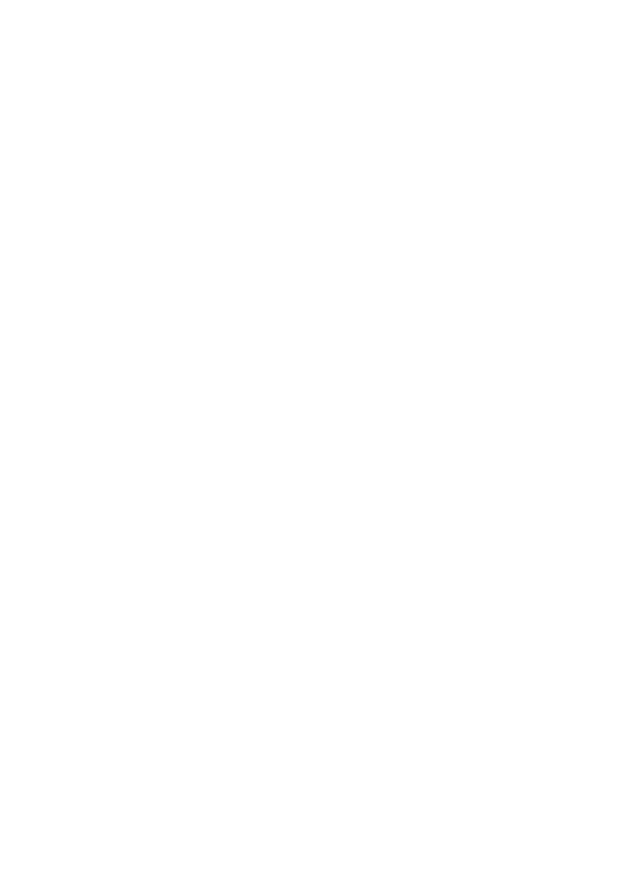
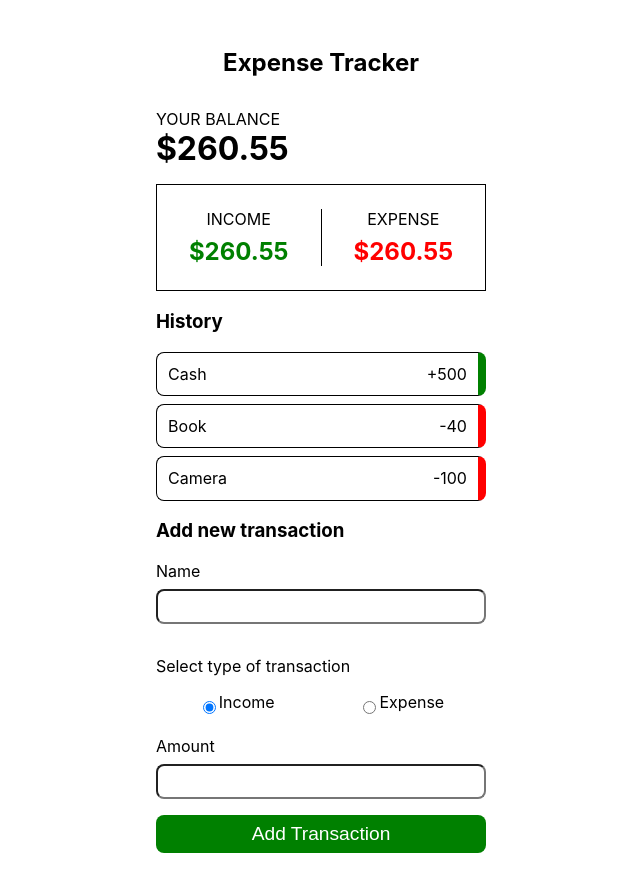
Before and after one commit to maanizfar/expense-tracker, a React (Create React App) app: page / in a window 1280 px wide. Shown: the whole page, without its empty margins (319-959 px from the left). Before the commit the page ends 800 px from the top, so only its background shows below. Built offline with nearby package versions, Linux system fonts and the light colour scheme.

Commit message:
create components

```diff
--- a/src/App.js
+++ b/src/App.js
@@ -1,7 +1,46 @@
 import React from "react";
+import styled from "styled-components";
+import Balance from "./components/Balance";
+import IncomeExpenses from "./components/IncomeExpenses";
+import History from "./components/History";
+import AddTransaction from "./components/AddTransaction";
+
+const Page = styled.main`
+  display: flex;
+  flex-direction: column;
+  justify-content: center;
+  align-items: center;
+  width: 100%;
+  min-height: 100vh;
+`;
+
+const Container = styled.div`
+  padding: 2rem;
+  max-width: 600px;
+`;
+
+const Header = styled.h1`
+  text-align: center;
+  font-size: 1.5rem;
+  margin-bottom: 32px;
+`;
 
 function App() {
-  return <div></div>;
+  return (
+    <Page>
+      <Container>
+        <Header>Expense Tracker</Header>
+
+        <Balance />
+
+        <IncomeExpenses />
+
+        <History />
+
+        <AddTransaction />
+      </Container>
+    </Page>
+  );
 }
 
 export default App;
--- /dev/null
+++ b/src/components/AddTransaction.js
@@ -0,0 +1,76 @@
+import React from "react";
+import styled from "styled-components";
+
+const FormGroup = styled.div`
+  margin-bottom: 1rem;
+  display: flex;
+  flex-direction: column;
+
+  label {
+    margin-bottom: 8px;
+  }
+
+  div {
+    display: flex;
+    justify-content: space-around;
+  }
+`;
+
+const TextInput = styled.input`
+  padding: 0.5rem;
+  border-radius: 8px;
+`;
+
+const Button = styled.button`
+  padding: 0.5rem;
+  width: 100%;
+  color: white;
+  background-color: ${(props) => props.color || "green"};
+  border: none;
+  border-radius: 8px;
+  font-size: 1.2rem;
+
+  :hover {
+    cursor: pointer;
+  }
+`;
+
+const AddTransaction = () => {
+  return (
+    <div>
+      <h3>Add new transaction</h3>
+      <form onSubmit={(e) => e.preventDefault()}>
+        <FormGroup>
+          <label htmlFor="name">Name</label>
+          <TextInput type="text" id="name" />
+        </FormGroup>
+        <FormGroup>
+          <p>Select type of transaction</p>
+          <div>
+            <div>
+              <input
+                type="radio"
+                name="type"
+                id="income"
+                value="income"
+                defaultChecked
+              />
+              <label htmlFor="income">Income</label>
+            </div>
+            <div>
+              <input type="radio" name="type" id="expense" value="expense" />
+              <label htmlFor="expense">Expense</label>
+            </div>
+          </div>
+        </FormGroup>
+        <FormGroup>
+          <label htmlFor="amount">Amount</label>
+          <TextInput type="number" name="amount" id="amount" />
+        </FormGroup>
+        <Button type="submit">Add Transaction</Button>
+      </form>
+    </div>
+  );
+};
+
+export default AddTransaction;
--- /dev/null
+++ b/src/components/Balance.js
@@ -0,0 +1,22 @@
+import React from "react";
+import styled from "styled-components";
+
+const Label = styled.p`
+  text-transform: uppercase;
+  margin: 0;
+`;
+
+const BalanceText = styled.h1`
+  margin: 0;
+`;
+
+const Balance = () => {
+  return (
+    <div>
+      <Label>Your balance</Label>
+      <BalanceText>$260.55</BalanceText>
+    </div>
+  );
+};
+
+export default Balance;
--- /dev/null
+++ b/src/components/History.js
@@ -0,0 +1,42 @@
+import React from "react";
+import styled from "styled-components";
+
+const Container = styled.ul`
+  list-style: none;
+  padding: 0;
+`;
+
+const HistoryItem = styled.li`
+  display: flex;
+  justify-content: space-between;
+  border: 1px solid;
+  border-radius: 8px;
+  border-right-width: 8px;
+  border-right-color: ${(props) => props.color};
+  padding: 0.7rem;
+  margin: 8px 0;
+`;
+
+const History = () => {
+  return (
+    <div>
+      <h3>History</h3>
+      <Container>
+        <HistoryItem color="green">
+          <span>Cash</span>
+          <span>+500</span>
+        </HistoryItem>
+        <HistoryItem color="red">
+          <span>Book</span>
+          <span>-40</span>
+        </HistoryItem>
+        <HistoryItem color="red">
+          <span>Camera</span>
+          <span>-100</span>
+        </HistoryItem>
+      </Container>
+    </div>
+  );
+};
+
+export default History;
--- /dev/null
+++ b/src/components/IncomeExpenses.js
@@ -0,0 +1,47 @@
+import React from "react";
+import styled from "styled-components";
+
+const Container = styled.div`
+  display: flex;
+  background-color: white;
+  border: 1px solid;
+  margin: 1rem 0;
+
+  div:first-child {
+    border-right: 1px solid;
+  }
+`;
+
+const StatContainer = styled.div`
+  padding: 0 2rem;
+  margin: 1.5rem 0;
+`;
+
+const Label = styled.p`
+  text-align: center;
+  text-transform: uppercase;
+  margin: 0;
+`;
+
+const BalanceText = styled.h1`
+  margin: 0.5rem 0 0 0;
+  font-size: 1.5rem;
+  color: ${(props) => props.color};
+`;
+
+const IncomeExpenses = () => {
+  return (
+    <Container>
+      <StatContainer>
+        <Label>Income</Label>
+        <BalanceText color="green">$260.55</BalanceText>
+      </StatContainer>
+      <StatContainer>
+        <Label>Expense</Label>
+        <BalanceText color="red">$260.55</BalanceText>
+      </StatContainer>
+    </Container>
+  );
+};
+
+export default IncomeExpenses;
```
